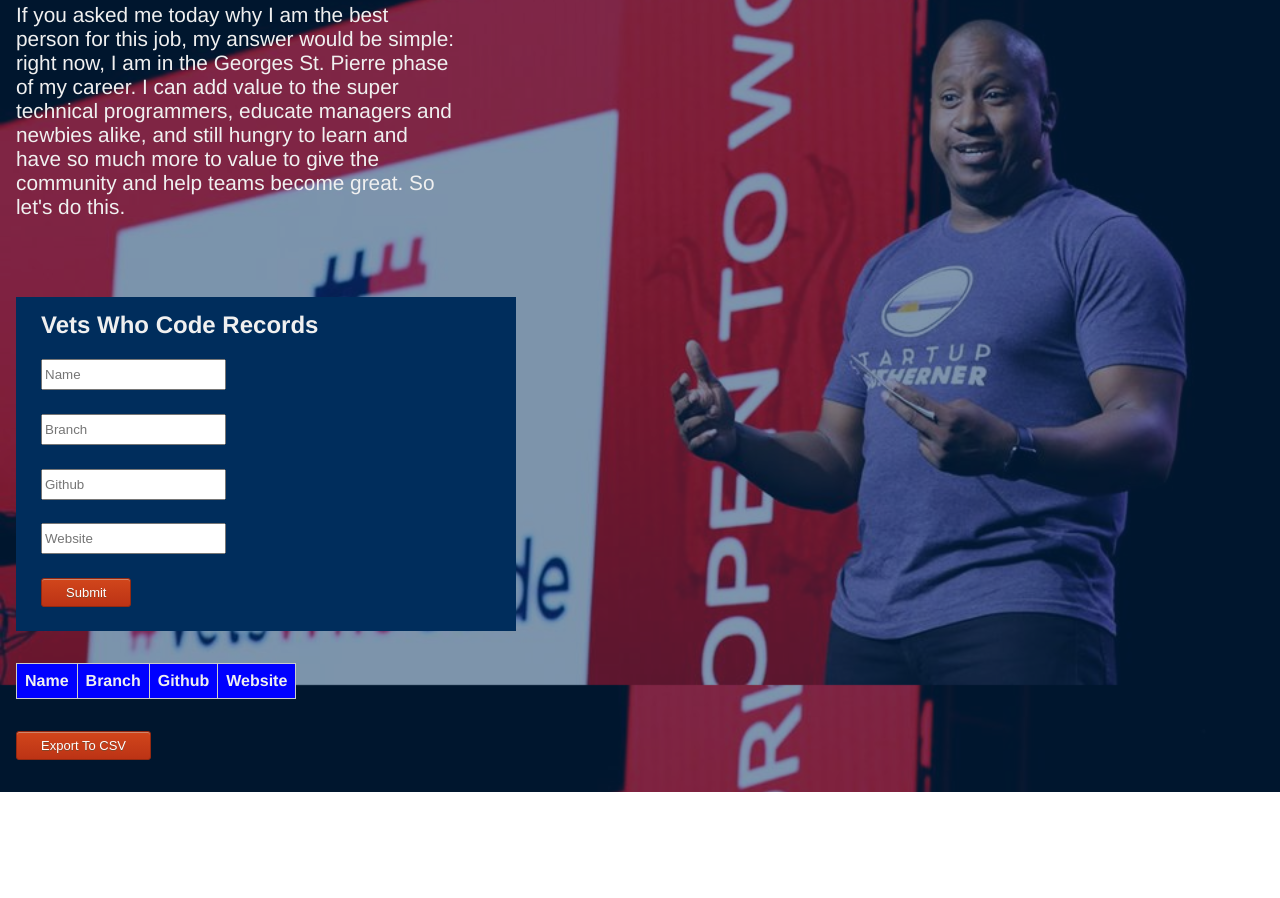
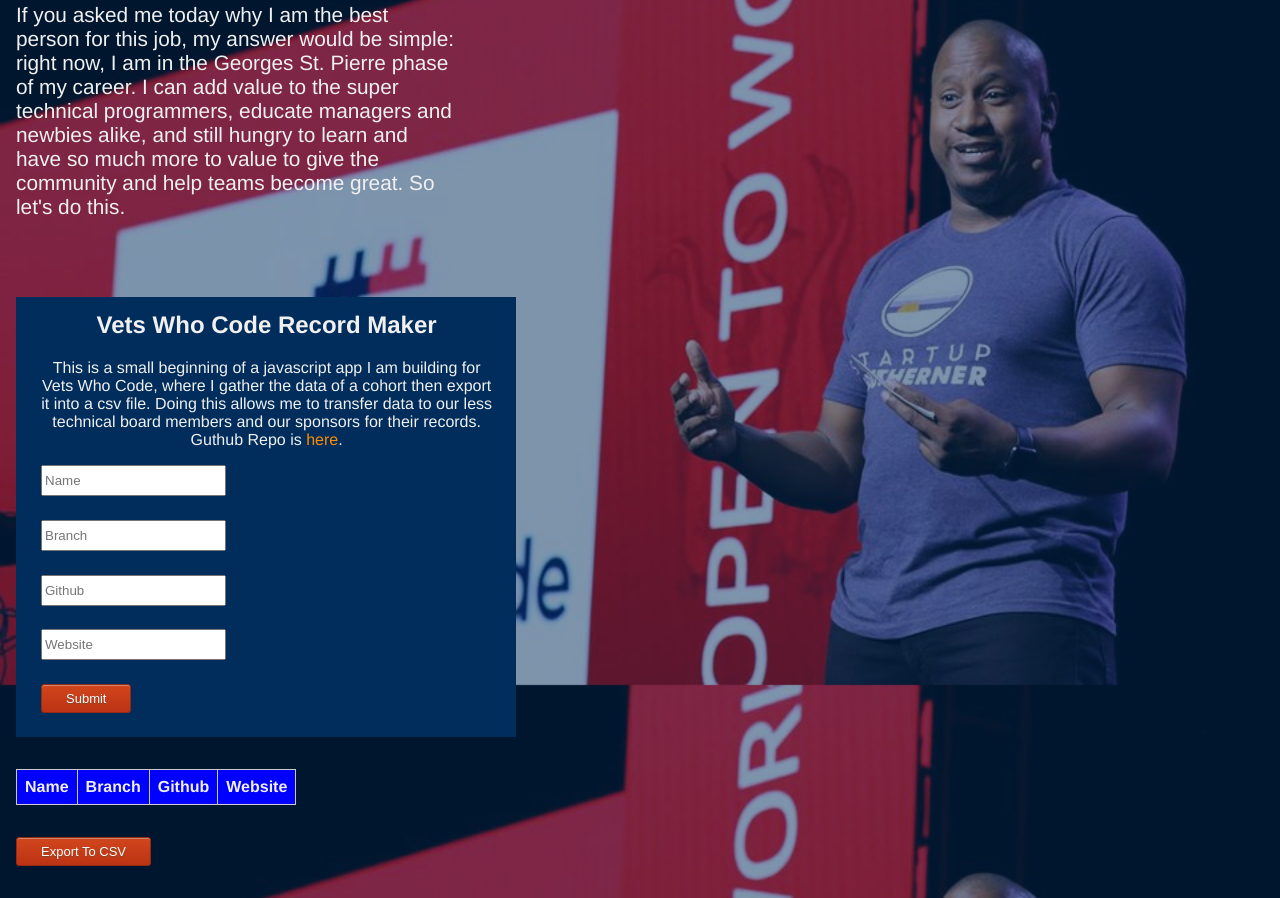
Before and after one commit to jeromehardaway/devrel, a plain HTML site: page index.html in a window 1280 px wide. Shown: the part 1875-2773 px from the top of the page. Before the commit the page ends 2667 px from the top, so only its background shows below. Drawn offline with nearby package versions, Linux system fonts and the light colour scheme.

Commit message:
added link

```diff
--- a/assets/styles/style.css
+++ b/assets/styles/style.css
@@ -28,6 +28,7 @@ a {
 a:hover {
   text-decoration: underline;
   color: var(--captain-america-red);
+  font-size: 2rem;
 }
 .cover {
   display: flex;
@@ -93,10 +94,18 @@ justify-content: center;
   margin-left: 5%;
 }
 
+.entry-form p {
+  padding-right: 5%;
+  text-align: center;
+}
+
+
 .title {
   font-weight: 900;
   font-size: 1.5rem;
   padding-top: 3%;
+  text-align: center;
+  padding-right: 5%;
 }
 
 
--- a/index.html
+++ b/index.html
@@ -83,8 +83,12 @@
     <div class="container">
       <div class="entry-form">
         <h2 class="title">
-        Vets Who Code Records
+        Vets Who Code Record Maker
         </h2>
+        <p>
+          This is a small beginning of a javascript app I am building for Vets Who Code, where I gather the data of a cohort then export it into a csv file.
+           Doing this allows me to transfer data to our less technical board members and our sponsors for their records. Guthub Repo is <a href="https://github.com/jeromehardaway/devrel">here</a>.
+        </p>
         <form>
           <div>
             <input type="text" id="name" placeholder="Name">
```
